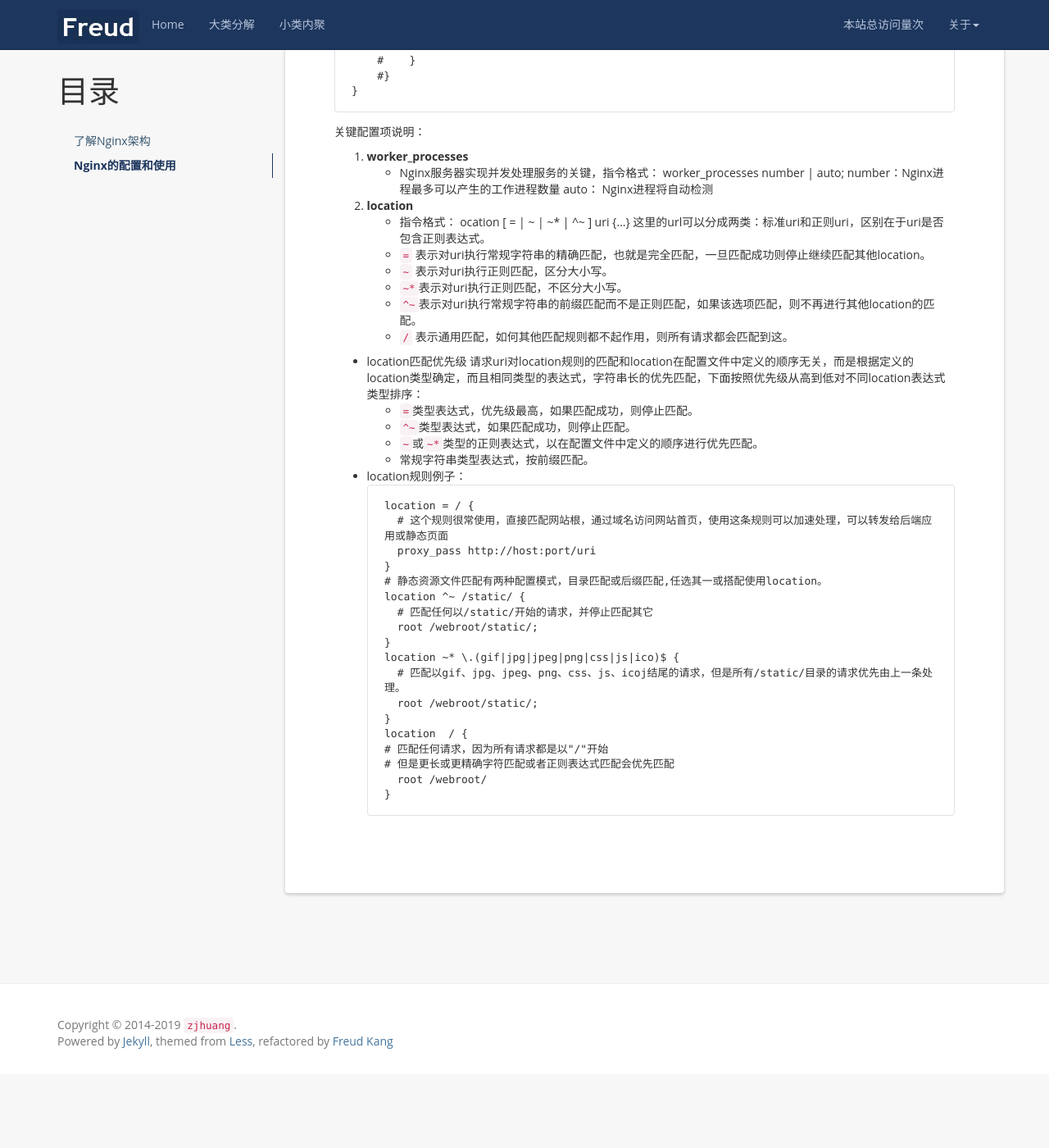
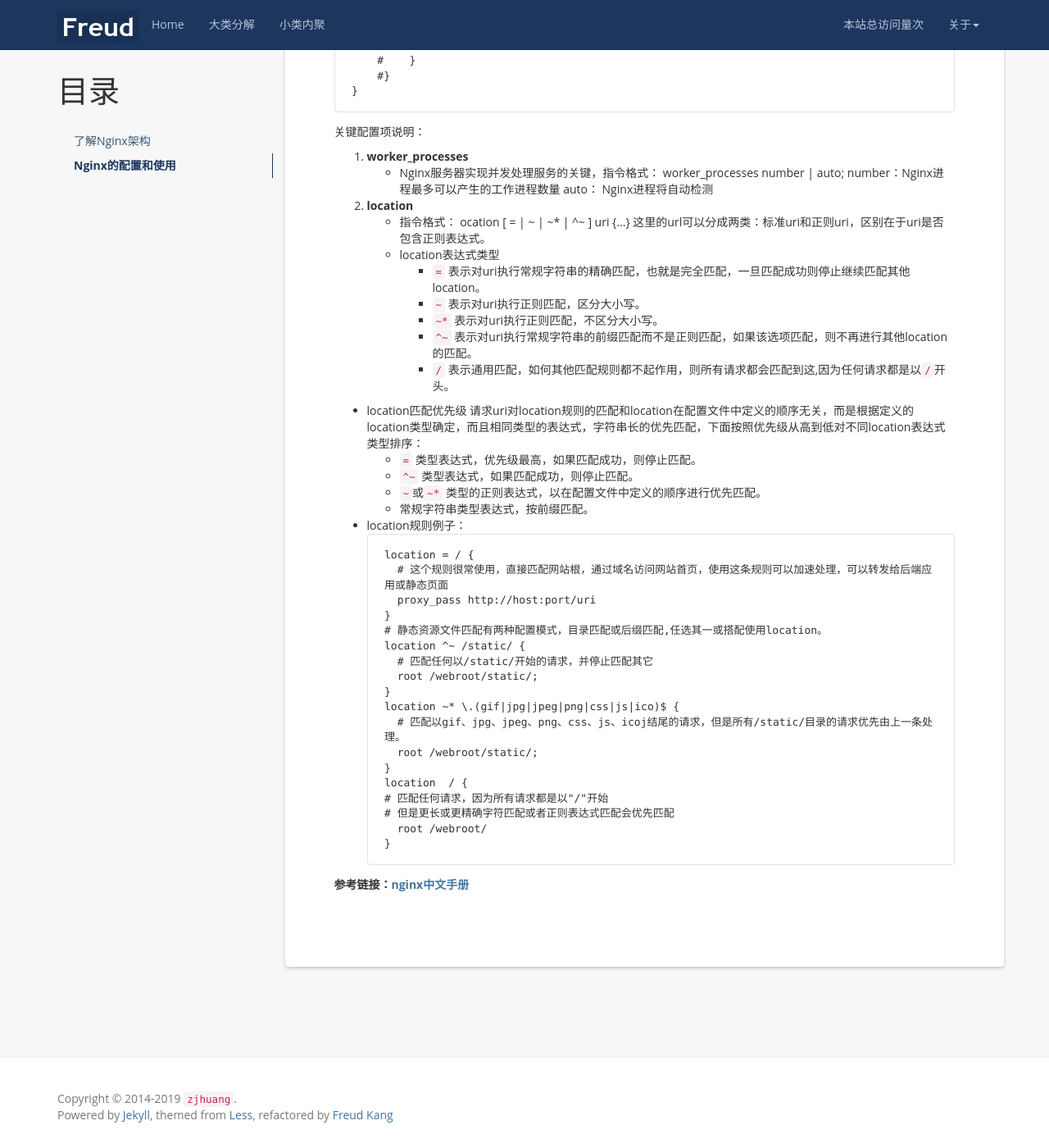
Before and after one commit to kwilove/kwilove.github.io.Jekyll, a Jekyll site: the page built from _posts/2019-03-28-Nginx核心配置讲解与实践.md, in a window 1280 px wide and 1400 px high, scrolled down 4788 px. Shown: the whole window at 82% size. Built offline with Jekyll 4.4.1, drawn with Linux system fonts in a browser that asks for light colours; nearby versions of some CDN libraries; a script that is not in the unit is left out; comment, search, counter and statistics services are not loaded; before the commit the page ends 6098 px from its top, so only the background shows below that.

Commit message:
修改文章《Nginx核心配置讲解与实践》

````diff
--- a/_posts/2019-03-28-Nginx核心配置讲解与实践.md
+++ b/_posts/2019-03-28-Nginx核心配置讲解与实践.md
@@ -186,18 +186,19 @@ auto：  Nginx进程将自动检测
 * 指令格式：
 ocation [ = | ~ | ~* | ^~ ] uri {...}
 这里的url可以分成两类：标准uri和正则uri，区别在于uri是否包含正则表达式。
-* `=` 表示对uri执行常规字符串的精确匹配，也就是完全匹配，一旦匹配成功则停止继续匹配其他location。
-* `~` 表示对uri执行正则匹配，区分大小写。
-* `~*`表示对uri执行正则匹配，不区分大小写。
-* `^~`表示对uri执行常规字符串的前缀匹配而不是正则匹配，如果该选项匹配，则不再进行其他location的匹配。
-* `/` 表示通用匹配，如何其他匹配规则都不起作用，则所有请求都会匹配到这。
+* location表达式类型
+  * `=` 表示对uri执行常规字符串的精确匹配，也就是完全匹配，一旦匹配成功则停止继续匹配其他location。
+  * `~` 表示对uri执行正则匹配，区分大小写。
+  * `~*` 表示对uri执行正则匹配，不区分大小写。
+  * `^~` 表示对uri执行常规字符串的前缀匹配而不是正则匹配，如果该选项匹配，则不再进行其他location的匹配。
+  * `/` 表示通用匹配，如何其他匹配规则都不起作用，则所有请求都会匹配到这,因为任何请求都是以`/`开头。
 <!-- * 建议书写顺序：`location = uri` > `location 完整uri` > `location ^~ uri` > `location ~/~* uri` > `loocation 部分起始uri` > `location /`。 -->
 
 * location匹配优先级
 请求uri对location规则的匹配和location在配置文件中定义的顺序无关，而是根据定义的location类型确定，而且相同类型的表达式，字符串长的优先匹配，下面按照优先级从高到低对不同location表达式类型排序：
-  * `=`类型表达式，优先级最高，如果匹配成功，则停止匹配。
-  * `^~`类型表达式，如果匹配成功，则停止匹配。
-  * `~`或`~*`类型的正则表达式，以在配置文件中定义的顺序进行优先匹配。
+  * `=` 类型表达式，优先级最高，如果匹配成功，则停止匹配。
+  * `^~` 类型表达式，如果匹配成功，则停止匹配。
+  * `~`或`~*` 类型的正则表达式，以在配置文件中定义的顺序进行优先匹配。
   * 常规字符串类型表达式，按前缀匹配。
 
 * location规则例子：
@@ -221,3 +222,5 @@ location  / {
     root /webroot/
 }
 ```
+
+**参考链接：[nginx中文手册](http://www.nginx.cn/nginx-how-to)**
````
